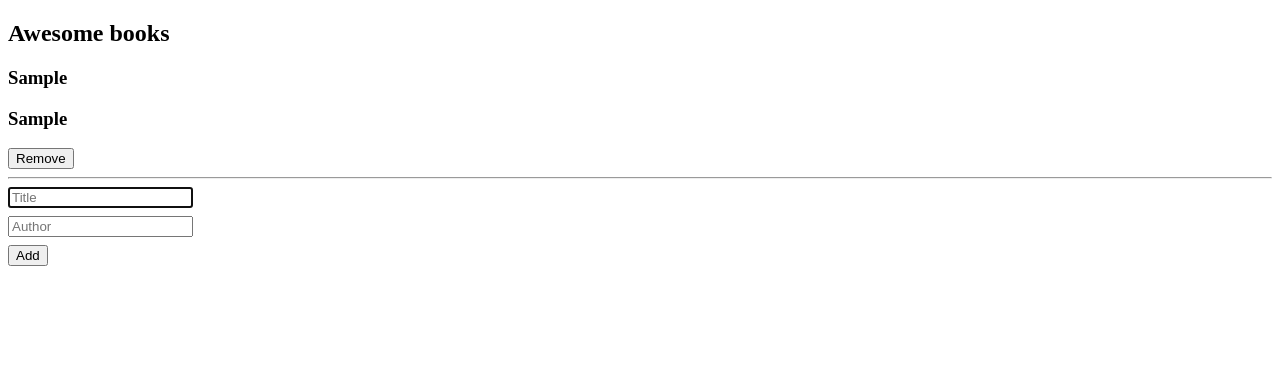
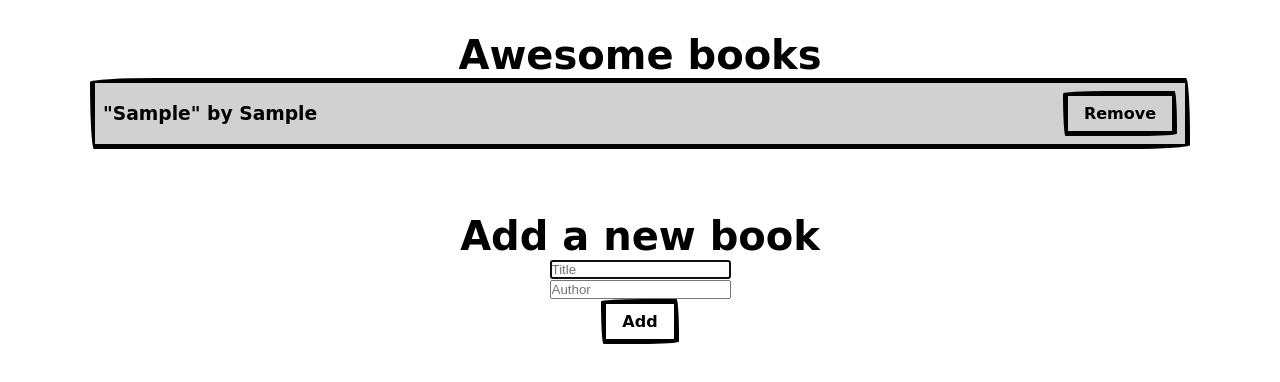
Before and after one commit to anuarshaidenov/Awesome-books, a website with bundled scripts: page index.html in a window 1280 px wide. Both pictures are taken after typing "Sample", "Sample" into the empty fields and a click on the button "Add". Built offline with nearby package versions, Linux system fonts and the light colour scheme; a web font is replaced by a local one.

Commit message:
Style the first section

```diff
--- a/index.html
+++ b/index.html
@@ -5,19 +5,28 @@
     <meta http-equiv="X-UA-Compatible" content="IE=edge" />
     <meta name="viewport" content="width=device-width, initial-scale=1.0" />
     <title>Awesome Books</title>
-    <link rel="stylesheet" href="styles.css" />
+    <link rel="stylesheet" href="styles/main.css" />
   </head>
   <body>
+    <main>
       <section>
-      <h1>Awesome books</h1>
-      <div class="books-container"></div>
+        <div class="container">
+          <h1 class="title">Awesome books</h1>
+          <ul class="books-container"></ul>
+        </div>
       </section>
 
+      <section>
+        <div class="container">
+          <h2 class="title">Add a new book</h2>
           <form action="/">
             <input type="text" id="title" placeholder="Title" /><br />
             <input type="text" id="author" placeholder="Author" /><br />
-      <button id="add-book" type="submit">Add</button>
+            <button class="btn" id="add-book" type="submit">Add</button>
           </form>
+        </div>
+      </section>
+    </main>
     <script type="module" src="js/index.js"></script>
   </body>
 </html>
--- a/js/books.js
+++ b/js/books.js
@@ -12,16 +12,18 @@ class Books {
 
   #displayBooks() {
     this.booksContainer.innerHTML = '';
+    let count = 0;
     this.books.forEach((book) => {
       const markup = `
-              <div class="book">
-            <h3 class="title">${book.title}</h3>
-            <h3 class="author">${book.author}</h3>
-            <button class="remove-btn" data-id="${book.id}" type="button">Remove</button>
-            <hr />
-          </div>
+              <li class="book ${count % 2 === 0 ? 'book--gray' : ''}">
+            <h3 class="book-title">"${book.title}" by ${book.author}</h3>
+            <button class="btn remove-btn" data-id="${
+              book.id
+            }" type="button">Remove</button>
+          </li>
               `;
       this.booksContainer.insertAdjacentHTML('beforeend', markup);
+      count += 1;
       document.querySelectorAll('.remove-btn').forEach((btn) => {
         btn.addEventListener('click', () => {
           const bookID = btn.dataset.id;
--- a/styles.css
+++ /dev/null
@@ -1,7 +0,0 @@
-* {
-  box-sizing: border-box;
-}
-
-input {
-  margin-bottom: 0.5rem;
-}
--- /dev/null
+++ b/styles/main.scss
@@ -0,0 +1,61 @@
+@import url(https://fonts.googleapis.com/css?family=Patrick+Hand+SC);
+
+$br-main: 255px 15px 225px 15px/15px 225px 15px 255px;
+
+*,
+*::before,
+*::after {
+  box-sizing: border-box;
+  margin: 0;
+  padding: 0;
+}
+
+body {
+  font-family: 'Patrick Hand SC', cursive;
+}
+
+ul {
+  list-style: none;
+}
+
+section {
+  text-align: center;
+  padding: 2rem 0;
+}
+
+.container {
+  width: 90%;
+  max-width: 1100px;
+  margin: 0 auto;
+}
+
+.title {
+  font-size: 2.5rem;
+}
+
+.btn {
+  padding: 0.5em 1em;
+  background-color: transparent;
+  border: 5px solid #000;
+  border-radius: $br-main;
+  font-size: 1rem;
+  font-family: inherit;
+  font-weight: bold;
+  cursor: pointer;
+}
+
+.books-container {
+  border: 5px solid #000;
+  border-radius: $br-main;
+}
+
+.book {
+  display: flex;
+  justify-content: space-between;
+  align-items: center;
+  padding: 0.5rem;
+
+  &--gray {
+    background-color: rgba(163, 163, 163, 0.5);
+  }
+}
```
Also changed, not shown: styles/main.css (added), 1 other file. Lines whose indentation alone changed are shown as unchanged.
